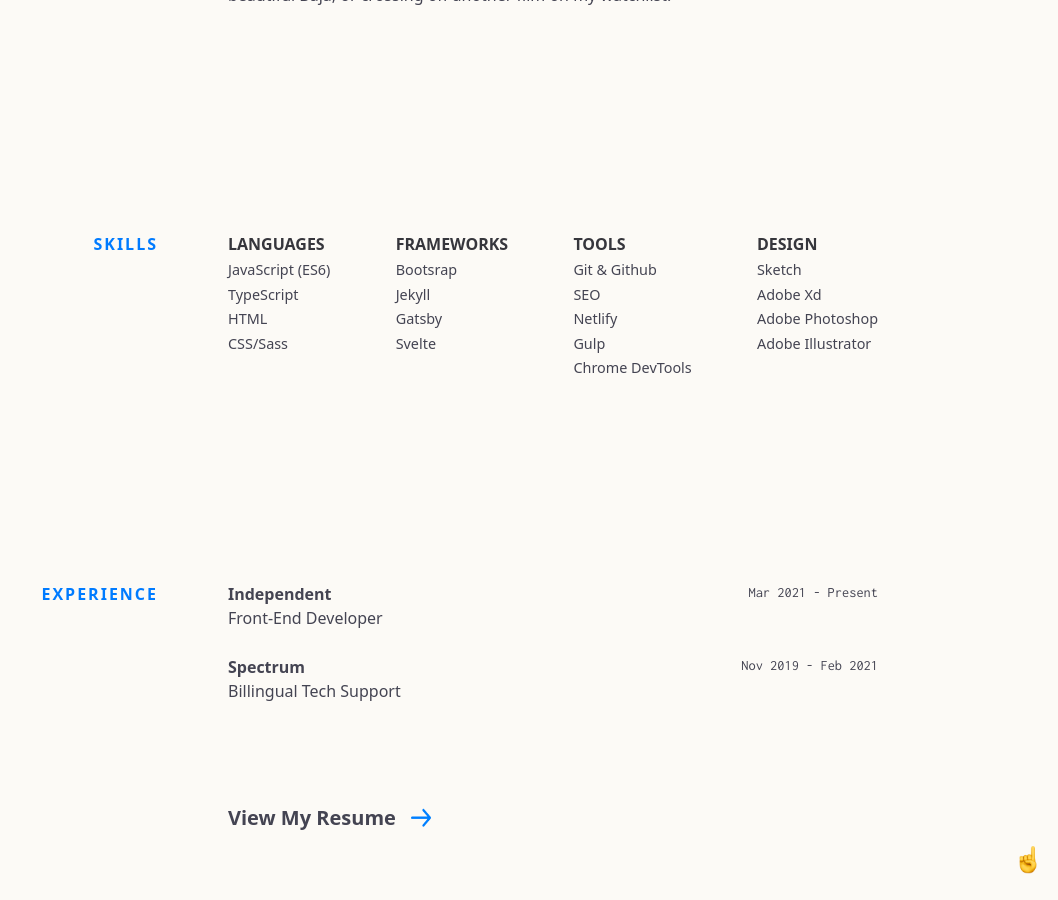
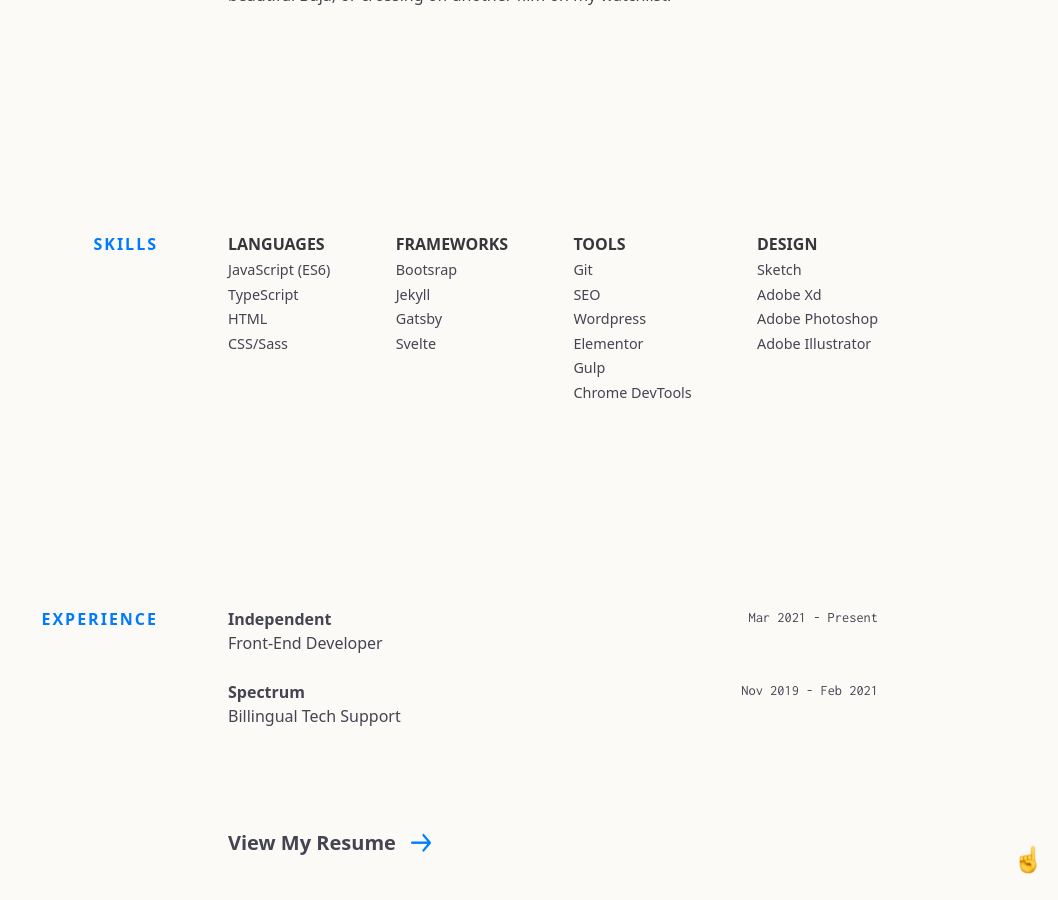
Before and after one commit to ArturReyes/arturreyes.github.io, a Jekyll site: the page built from index.html, in a window 1280 px wide and 900 px high, scrolled down 1235 px. Shown: the whole window, without its empty margins (222-1280 px from the left). Built offline with Jekyll 4.4.1, drawn with Linux system fonts in a browser that asks for light colours; nearby versions of some CDN libraries.

Commit message:
added new skills

```diff
--- a/_data/skills.yml
+++ b/_data/skills.yml
@@ -12,9 +12,10 @@ frameworks:
 
 
 tools:
-  - item: Git & Github
+  - item: Git
   - item: SEO
-  - item: Netlify
+  - item: Wordpress
+  - item: Elementor
   - item: Gulp
   - item: Chrome DevTools
 
```
